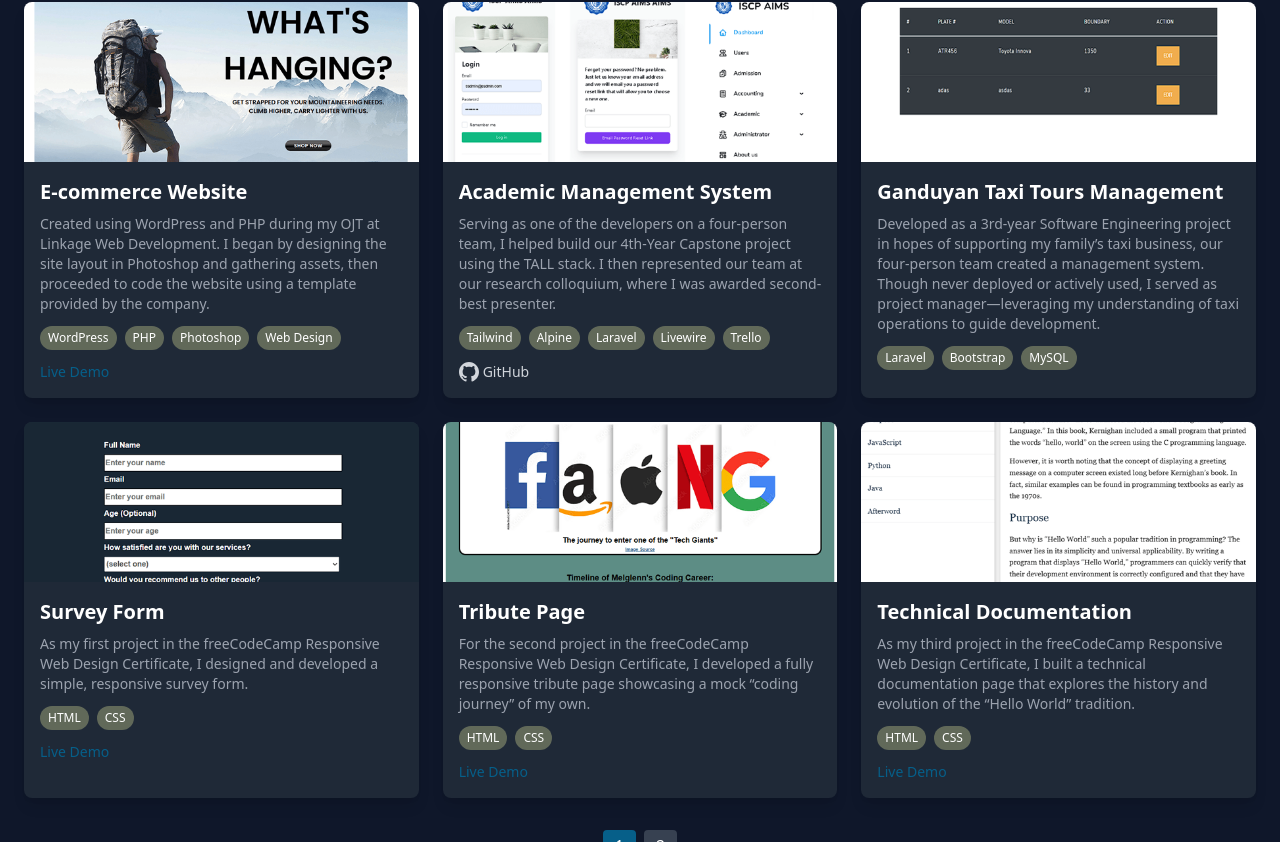
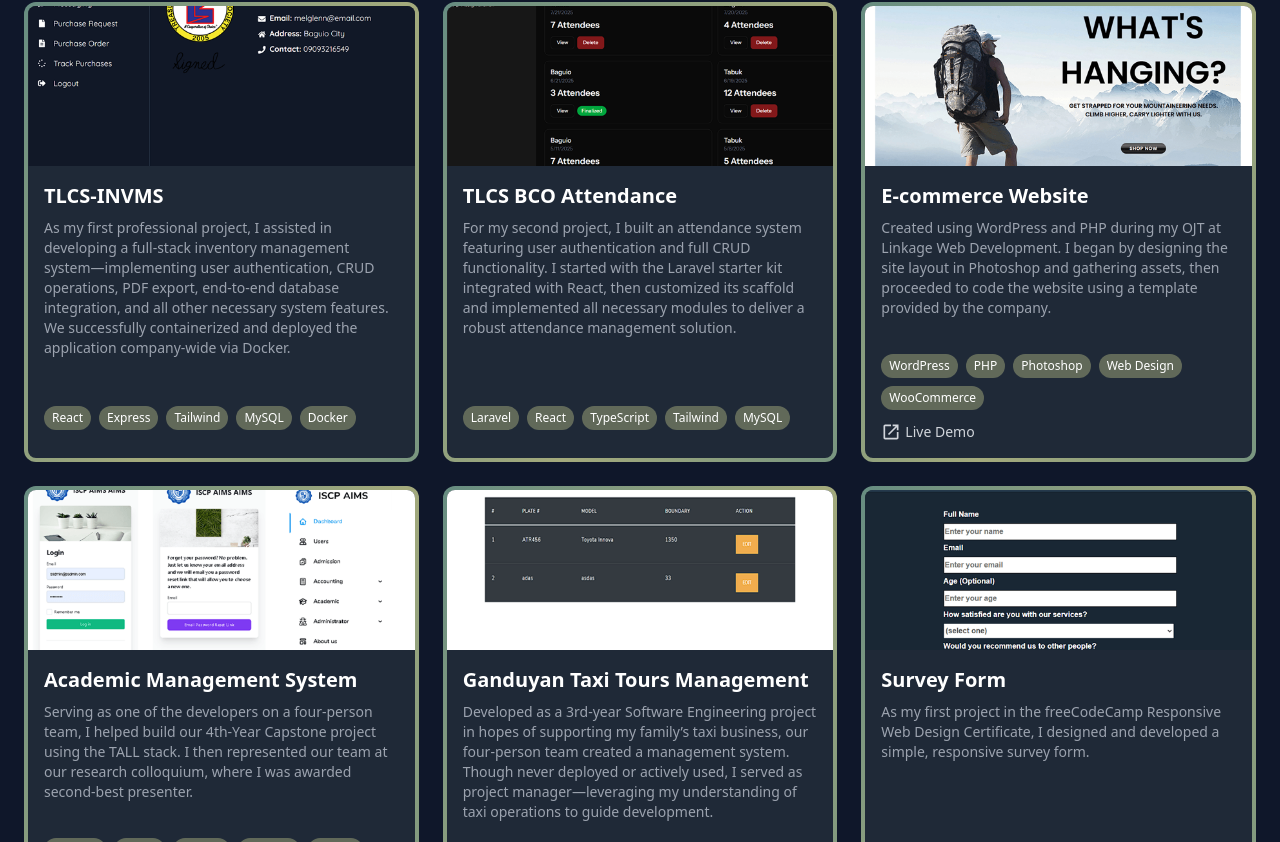
Before and after one commit to mjklench/lonogan-portfolio, a React (Vite) app: page / in a window 1280 px wide. Shown: the part 1698-2540 px from the top of the page. Built offline with nearby package versions, Linux system fonts and the light colour scheme.

Commit message:
updates
- added new blob for about section
- added gradient border glow for project cards
- updated live demo link button
- rearranged the projects

```diff
--- a/index.html
+++ b/index.html
@@ -11,17 +11,18 @@
         scroll-behavior: smooth;
       }
 
+      /* Blob 1 */
       @keyframes blob {
         0%   { border-radius: 44% 62% 32% 30%; }
         33%  { border-radius: 52% 42% 55% 45%; }
         66%  { border-radius: 32% 66% 42% 62%; }
         100% { border-radius: 44% 62% 32% 30%; }
       }
-
       .animate-blob {
         animation: blob 8s ease-in-out infinite;
       }
 
+      /* Blob 2 */
       @keyframes blob2 {
         0% {
           border-radius: 30% 50% 70% 50%;
@@ -48,9 +49,47 @@
           transform: scale(1) rotate(0deg);
         }
       }
+      .animate-blob2 {
+        animation: blob2 16s ease-in-out infinite;
+      }
 
-      .animate-blob2 {
-        animation: blob2 12s ease-in-out infinite;
+      /* Blob 3 */
+      @keyframes blob3 {
+        0% {
+          border-radius: 50% 30% 60% 40%;
+          transform: scale(1) rotate(0deg);
+        }
+        25% {
+          border-radius: 60% 40% 40% 60%;
+          transform: scale(1.05) rotate(3deg);
+        }
+        50% {
+          border-radius: 30% 60% 50% 70%;
+          transform: scale(0.95) rotate(-2deg);
+        }
+        75% {
+          border-radius: 70% 50% 30% 50%;
+          transform: scale(1.1) rotate(2deg);
+        }
+        100% {
+          border-radius: 50% 30% 60% 40%;
+          transform: scale(1) rotate(0deg);
+        }
+      }
+      .animate-blob3 {
+        animation: blob3 20s ease-in-out infinite;
+      }
+
+      /* Glow Border for Project Cards */
+      @keyframes border-glow-rotate {
+        0% { background-position: 0% 50%; }
+        50% { background-position: 100% 50%; }
+        100% { background-position: 0% 50%; }
+      }
+      .glow-border {
+        background: linear-gradient(120deg, #065F89, #A4AA7C, #065F89);
+        background-size: 300% 300%;
+        animation: border-glow-rotate 5s linear infinite;
       }
     </style>
 
--- a/src/App.jsx
+++ b/src/App.jsx
@@ -242,9 +242,14 @@
   return (
     <section
       id="about"
-      className={`${bg} py-24 px-6 text-center transition-colors duration-300`}
+      className={`${bg} relative overflow-hidden py-24 px-6 text-center transition-colors duration-300`}
     >
-      <div className="max-w-3xl mx-auto">
+      {/* Animated Blob3 Background */}
+      <div className="absolute inset-0 flex items-center justify-center pointer-events-none z-0">
+        <div className="w-[950px] h-[350px] bg-[#065F89]/10 animate-blob3"></div>
+      </div>
+
+      <div className="relative z-10 max-w-3xl mx-auto">
         <h2 className={`text-3xl sm:text-4xl font-bold mb-6 ${highlight}`}>
           About Me{' '}
           <span role="img" aria-label="technologist" className="inline-block ml-2">
@@ -263,6 +268,7 @@
   );
 }
 
+
 // Projects Section
 function ProjectsSection({ darkMode }) {
   // Types of Projects
@@ -278,37 +284,57 @@
     // Styling/CSS frameworks
     ['HTML','CSS','Tailwind','Bootstrap','Alpine'],
     // JavaScript ecosystem
-    ['JavaScript','React','Express'],
+    ['JavaScript','React','Express','TypeScript'],
     // Back-end & CMS
     ['WordPress','PHP','Laravel','Livewire','MySQL'],
     // Other Skills
-    ['Photoshop','Web Design','Trello','Docker']
+    ['Photoshop','Web Design','Trello','Docker','WooCommerce']
   ];
 
   // Project Data
   const projects = [
     {
       id: 1,
+      type: 'employment',
+      title: 'TLCS-INVMS',
+      description: 'As my first professional project, I assisted in developing a full-stack inventory management system—implementing user authentication, CRUD operations, PDF export, end-to-end database integration, and all other necessary system features. We successfully containerized and deployed the application company-wide via Docker.',
+      image: '/tlcs-invms.png',
+      tags: ['React','Express','Tailwind','MySQL','Docker'],
+      github: null,
+      demo: null
+    },
+    {
+      id: 2,
+      type: 'employment',
+      title: 'TLCS BCO Attendance',
+      description: 'For my second project, I built an attendance system featuring user authentication and full CRUD functionality. I started with the Laravel starter kit integrated with React, then customized its scaffold and implemented all necessary modules to deliver a robust attendance management solution.',
+      image: '/tlcs-bco-attendance.png',
+      tags: ['Laravel','React','TypeScript','Tailwind','MySQL'],
+      github: null,
+      demo: null
+    },
+    {
+      id: 3,
       type: 'college',
       title: 'E-commerce Website',
       description: 'Created using WordPress and PHP during my OJT at Linkage Web Development. I began by designing the site layout in Photoshop and gathering assets, then proceeded to code the website using a template provided by the company.',
       image: '/strapped-ecommerce.png',
-      tags: ['WordPress','PHP','Photoshop','Web Design'],
+      tags: ['WordPress','PHP','Photoshop','Web Design','WooCommerce'],
       github: null,
       demo: 'https://strapped.customadesign.info/'
     },
     {
-      id: 2,
+      id: 4,
       type: 'college',
       title: 'Academic Management System',
       description: 'Serving as one of the developers on a four-person team, I helped build our 4th-Year Capstone project using the TALL stack. I then represented our team at our research colloquium, where I was awarded second-best presenter.',
       image: '/academic-management-system.png',
-      tags: ['Tailwind','Alpine','Laravel','Livewire','Trello'],
+      tags: ['Tailwind','Alpine','Laravel','Livewire','MySQL','Trello'],
       github: 'https://github.com/Judaemon/Academic-Management-System',
       demo: null
     },
     {
-      id: 3,
+      id: 5,
       type: 'college',
       title: 'Ganduyan Taxi Tours Management',
       description: 'Developed as a 3rd-year Software Engineering project in hopes of supporting my family’s taxi business, our four-person team created a management system. Though never deployed or actively used, I served as project manager—leveraging my understanding of taxi operations to guide development.',
@@ -318,7 +344,7 @@
       demo: null
     },
     {
-      id: 4,
+      id: 6,
       type: 'courses',
       title: 'Survey Form',
       description: 'As my first project in the freeCodeCamp Responsive Web Design Certificate, I designed and developed a simple, responsive survey form.',
@@ -328,7 +354,7 @@
       demo: 'https://www.freecodecamp.org/certification/mjkl21/responsive-web-design'
     },
     {
-      id: 5,
+      id: 7,
       type: 'courses',
       title: 'Tribute Page',
       description: 'For the second project in the freeCodeCamp Responsive Web Design Certificate, I developed a fully responsive tribute page showcasing a mock “coding journey” of my own.',
@@ -338,7 +364,7 @@
       demo: 'https://www.freecodecamp.org/certification/mjkl21/responsive-web-design'
     },
     {
-      id: 6,
+      id: 8,
       type: 'courses',
       title: 'Technical Documentation',
       description: 'As my third project in the freeCodeCamp Responsive Web Design Certificate, I built a technical documentation page that explores the history and evolution of the “Hello World” tradition.',
@@ -348,7 +374,7 @@
       demo: 'https://www.freecodecamp.org/certification/mjkl21/responsive-web-design'
     },
     {
-      id: 7,
+      id: 9,
       type: 'courses',
       title: 'Product Landing Page',
       description: 'For the fourth project in the freeCodeCamp Responsive Web Design Certificate, I created a simple and responsive product landing page that endorses a Computer Science course.',
@@ -358,7 +384,7 @@
       demo: 'https://www.freecodecamp.org/certification/mjkl21/responsive-web-design'
     },
     {
-      id: 8,
+      id: 10,
       type: 'courses',
       title: 'Personal Portfolio Webpage',
       description: 'As the fifth and final project in the freeCodeCamp Responsive Web Design Certificate, I designed a responsive personal portfolio webpage showing the sections needed in a portfolio.',
@@ -366,26 +392,6 @@
       tags: ['HTML','CSS'],
       github: null,
       demo: 'https://www.freecodecamp.org/certification/mjkl21/responsive-web-design'
-    },
-    {
-      id: 9,
-      type: 'employment',
-      title: 'TLCS-INVMS',
-      description: 'As my first professional project, I assisted in developing a full-stack inventory management system—implementing user authentication, CRUD operations, PDF export, end-to-end database integration, and all other necessary system features. We successfully containerized and deployed the application company-wide via Docker.',
-      image: '/tlcs-invms.png',
-      tags: ['React','Express','MySQL','Docker'],
-      github: null,
-      demo: null
-    },
-    {
-      id: 10,
-      type: 'employment',
-      title: 'TLCS BCO Attendance',
-      description: 'For my second project, I built an attendance system featuring user authentication and full CRUD functionality. I started with the Laravel starter kit integrated with React, then customized its scaffold and implemented all necessary modules to deliver a robust attendance management solution.',
-      image: '/tlcs-bco-attendance.png',
-      tags: ['Laravel','React'],
-      github: null,
-      demo: null
     },
   ];
 
@@ -505,13 +511,24 @@
           {paginated.map(p => (
             <div
               key={p.id}
-              className={`${cardBg} rounded-lg overflow-hidden shadow-lg cursor-pointer`}
+              className="relative rounded-xl p-[4px] glow-border transition-transform duration-300 hover:-translate-y-1"
+              style={{ minHeight: '460px' }}
+            >
+              <div
+                className={`${cardBg} h-full flex flex-col rounded-lg overflow-hidden cursor-pointer`}
                 onClick={() => openModal(p.image)}
               >
+                {/* Image */}
                 <img src={p.image} alt={p.title} className="w-full h-40 object-cover" loading="lazy" />
-              <div className="p-4">
+
+                {/* Content */}
+                <div className="flex flex-col justify-between flex-grow p-4">
+                  <div>
                     <h3 className="text-xl font-semibold mb-2">{p.title}</h3>
                     <p className={`${descColor} text-sm mb-3`}>{p.description}</p>
+                  </div>
+
+                  <div className="mt-auto">
                     <div className="flex flex-wrap gap-2 mb-3">
                       {p.tags.map(tag => (
                         <span key={tag} className={`px-2 py-1 ${tagBg} text-xs rounded-full`}>{tag}</span>
@@ -524,18 +541,51 @@
                           target="_blank"
                           rel="noopener noreferrer"
                           className={`flex items-center ${linkOff}`}
+                          onClick={(e) => e.stopPropagation()}
                         >
-                      <svg xmlns="http://www.w3.org/2000/svg" className="h-5 w-5 mr-1" fill="currentColor" viewBox="0 0 24 24">
-                        <path fillRule="evenodd" clipRule="evenodd" d="M12 0C5.371 0 0 5.371 0 12c0 5.303 3.438 9.8 8.205 11.387.6.113.82-.26.82-.577 0-.285-.011-1.041-.017-2.044-3.338.726-4.042-1.61-4.042-1.61-.546-1.387-1.333-1.756-1.333-1.756-1.09-.745.083-.729.083-.729 1.205.084 1.84 1.237 1.84 1.237 1.07 1.835 2.809 1.305 3.495.997.108-.774.418-1.305.76-1.605-2.665-.303-5.466-1.333-5.466-5.932 0-1.31.468-2.381 1.235-3.221-.124-.303-.536-1.523.117-3.176 0 0 1.008-.322 3.301 1.23.957-.266 1.983-.399 3.003-.404 1.02.005 2.047.138 3.006.404 2.289-1.553 3.295-1.23 3.295-1.23.656 1.653.244 2.873.12 3.176.77.84 1.232 1.911 1.232 3.221 0 4.61-2.807 5.625-5.48 5.921.43.372.823 1.102.823 2.222 0 1.606-.015 2.901-.015 3.293 0 .319.216.694.825.576C20.565 21.796 24 17.298 24 12 24 5.371 18.627 0 12 0Z" />
+                          <svg
+                            xmlns="http://www.w3.org/2000/svg"
+                            className="h-5 w-5 mr-1"
+                            viewBox="0 0 24 24"
+                            fill="currentColor"
+                          >
+                            <path
+                              fillRule="evenodd"
+                              clipRule="evenodd"
+                              d="M12 0C5.37 0 0 5.37 0 12c0 5.3 3.44 9.8 8.21 11.39.6.11.82-.26.82-.58
+                              0-.29-.01-1.04-.02-2.04-3.34.73-4.04-1.61-4.04-1.61-.55-1.39-1.33-1.76-1.33-1.76-1.09-.74.08-.73.08-.73
+                              1.2.08 1.84 1.24 1.84 1.24 1.07 1.83 2.81 1.31 3.49.99.11-.77.42-1.3.76-1.6-2.67-.3-5.47-1.33-5.47-5.93
+                              0-1.31.47-2.38 1.24-3.22-.13-.3-.54-1.52.12-3.17 0 0 1.01-.32 3.3 1.23.96-.27 1.98-.4 3-.4s2.04.13 3
+                              .4c2.29-1.55 3.29-1.23 3.29-1.23.66 1.65.25 2.87.12 3.17.77.84 1.23 1.91 1.23 3.22 0 4.61-2.81 5.62-5.49
+                              5.92.43.37.82 1.1.82 2.22 0 1.6-.01 2.9-.01 3.29 0 .32.22.7.83.58C20.56 21.8 24 17.3 24 12c0-6.63-5.37-12-12-12z"
+                            />
                           </svg>
                           GitHub
                         </a>
                       )}
                       {p.demo && (
-                    <a href={p.demo} target="_blank" rel="noopener noreferrer" className="text-[#065F89] hover:underline">
+                        <a
+                          href={p.demo}
+                          target="_blank"
+                          rel="noopener noreferrer"
+                          onClick={(e) => e.stopPropagation()}
+                          className={`flex items-center ${linkOff}`}
+                        >
+                          <svg
+                            xmlns="http://www.w3.org/2000/svg"
+                            className="h-5 w-5 mr-1"
+                            fill="currentColor"
+                            viewBox="0 0 24 24"
+                          >
+                            <path d="M14 3h7v7h-2V6.41l-9.29 9.3-1.42-1.42L17.59 5H14V3z" />
+                            <path d="M5 5h7V3H5c-1.1 0-2 .9-2 2v14c0 1.1.9 2 2 2h14c1.1 0 2-.9
+                                    2-2v-7h-2v7H5V5z" />
+                          </svg>
                           Live Demo
                         </a>
                       )}
+                    </div>
+                  </div>
                 </div>
               </div>
             </div>
```
Lines whose indentation alone changed are shown as unchanged.
